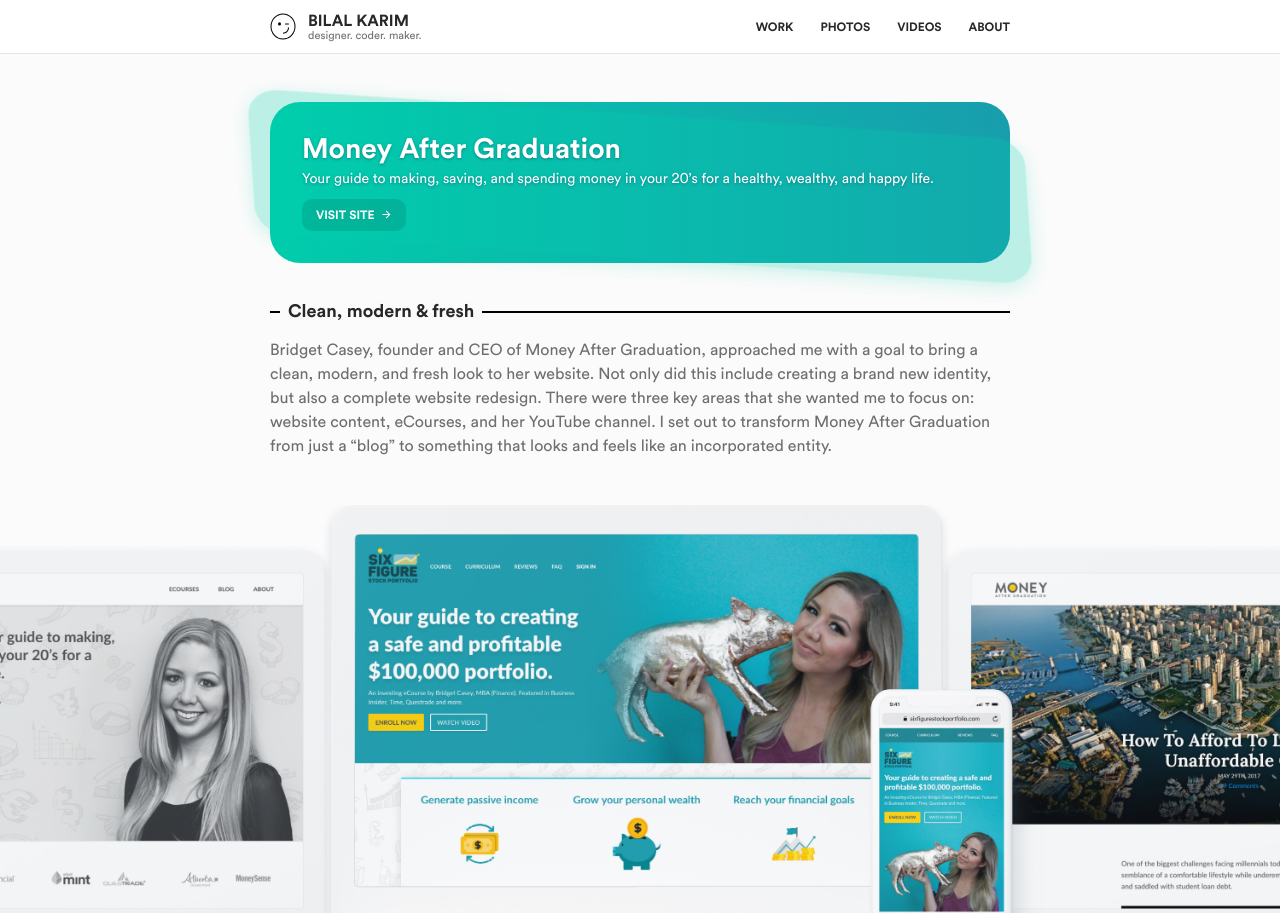
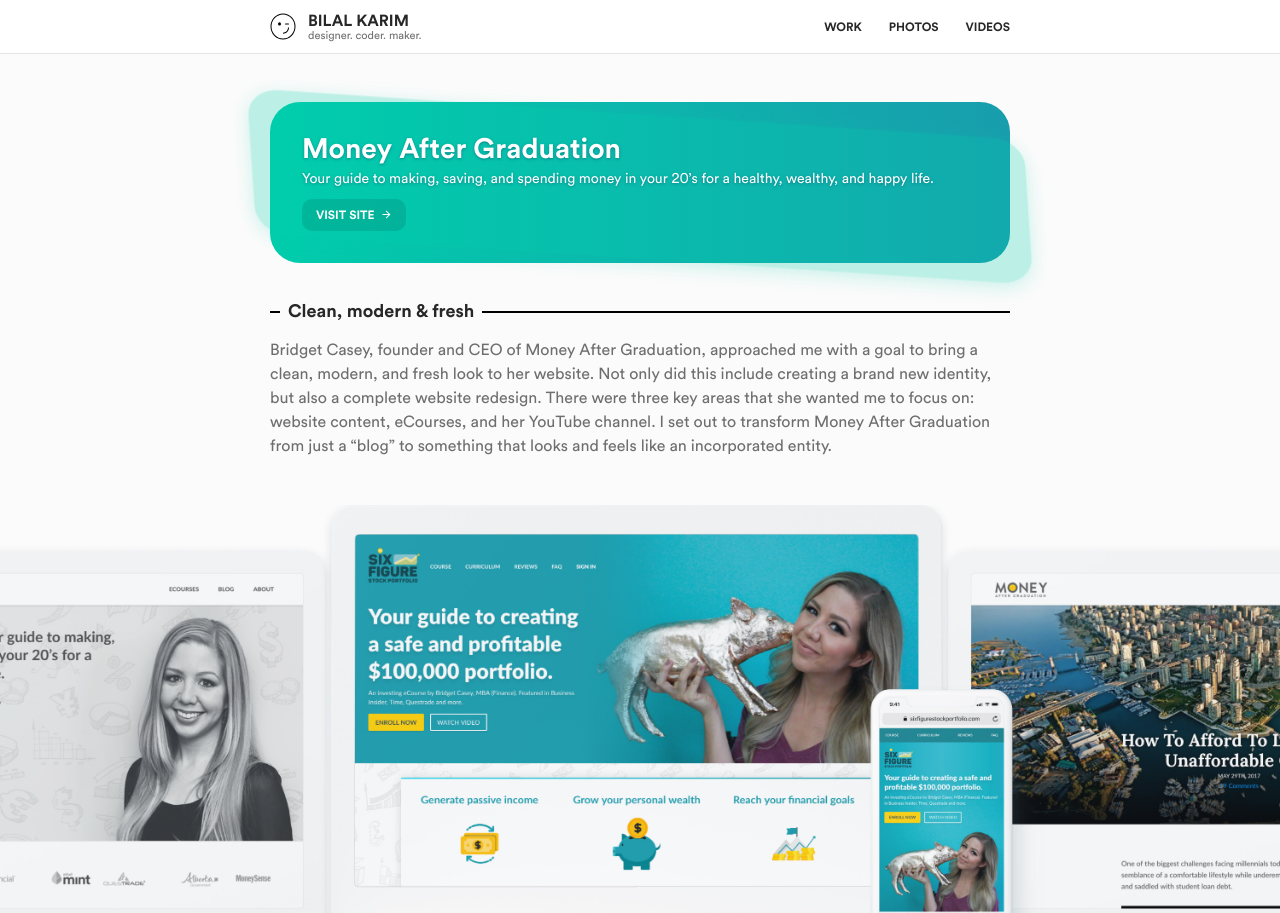
Before and after one commit to bilal-karim/bilalkarim, a website: page work/money-after-graduation/index.html in a window 1280 px wide. Shown: the top 913 px of the page. Drawn offline with Linux system fonts and the light colour scheme; files whose address does not match are found by name.

Commit message:
Update index.html

```diff
--- a/work/money-after-graduation/index.html
+++ b/work/money-after-graduation/index.html
@@ -42,7 +42,7 @@
             <!--<a href="/#articles">Articles</a>-->
             <a href="/photos">Photos</a>
             <a href="/videos">Videos</a>
-            <a href="/#about">About</a>
+            <!--<a href="/#about">About</a>-->
         </nav>
     </div>
 </header>
```
